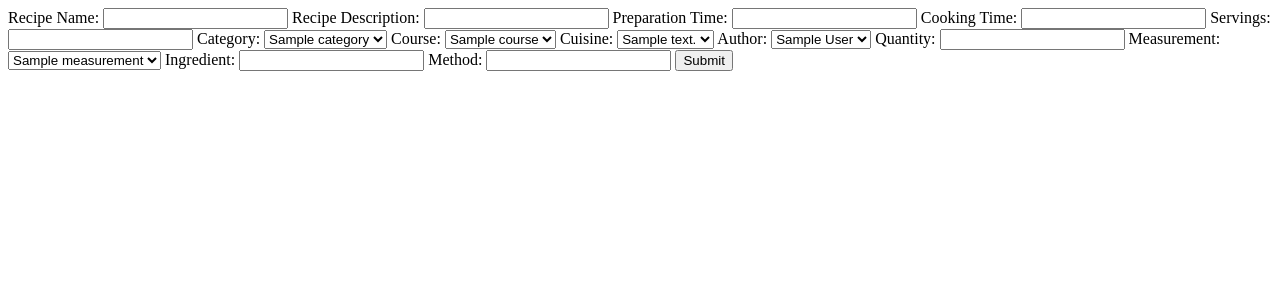
After one commit to jordandaly/cookbook, a Flask app: page /add_recipe in a window 1280 px wide. The commit adds this page. Shown: the top 300 px of the page. Run offline with Flask 2, Linux system fonts and the light colour scheme; tables that the repository leaves empty hold one stand-in row (values such as "Sample post").

Commit message:
add recipe created

```diff
--- a/app.py
+++ b/app.py
@@ -15,7 +15,7 @@ heroku = Heroku(app)
 
 #app.config.from_pyfile('models.py')
 
-from models import db, Recipe, Category, Course, Cuisine, Country, Allergen, Dietary
+from models import db, Recipe, Category, Course, Cuisine, Country, Allergen, Dietary, Author, Measurement, Quantity, Ingredient, Method
 
 #############################HOME PAGE##########################################
 @app.route('/')
@@ -24,12 +24,53 @@ def index():
     recipes_list = Recipe.query.limit(100).all()
     return render_template('index.html', recipe_count=str(recipe_count), recipes_list=recipes_list)
 
-# @app.route('/add_recipe', methods = ['GET','POST'])
-# def add_recipe():
-#     recipe = Recipe(request.form['recipe_name'])
-#     db.session.add(category)
-#     db.session.commit()
-#     return redirect(url_for('index'))
+@app.route('/add_recipe', methods = ['GET','POST'])
+def add_recipe():
+        categories_list = Category.query.limit(100).all()
+        courses_list = Course.query.limit(100).all()
+        cuisines_list = Cuisine.query.limit(100).all()
+        authors_list = Author.query.limit(100).all()
+        measurements_list = Measurement.query.limit(100).all()
+        if request.method == 'POST':
+            recipe_category = Category.query.filter_by(id=request.form['recipe_category']).first()
+            recipe_course = Course.query.filter_by(id=request.form['recipe_course']).first()
+            recipe_cuisine = Cuisine.query.filter_by(id=request.form['recipe_cuisine']).first()
+            recipe_author = Author.query.filter_by(id=request.form['recipe_author']).first()
+
+            recipe = Recipe(request.form['recipe_name'],
+            request.form['recipe_description'],
+            request.form['preparation_time'],
+            request.form['cooking_time'],
+            request.form['servings'],
+            recipe_category,
+            recipe_course,
+            recipe_cuisine,
+            recipe_author)
+
+            db.session.add(recipe)
+
+            quantity_measurement = Measurement.query.filter_by(id=request.form['quantity_measurement']).first()
+            quantity_recipe = Recipe.query.filter_by(id=recipe.id).first()
+            quantity_ingredient = Ingredient(request.form['ingredient'])
+
+            quantity = Quantity(request.form['quantity'],
+            quantity_recipe,
+            quantity_ingredient,
+            quantity_measurement)
+
+            db.session.add(quantity)
+
+            method_recipe = Recipe.query.filter_by(id=recipe.id).first()
+
+            method = Method(request.form['method'],
+            method_recipe)
+
+            db.session.add(method)
+
+            db.session.commit()
+            return redirect(url_for('index'))
+        measurements_list = Measurement.query.limit(100).all()
+        return render_template('add_recipe.html', categories_list=categories_list, courses_list=courses_list, cuisines_list=cuisines_list, authors_list=authors_list, measurements_list=measurements_list)
 
 #############################MANAGE STATIC DATA##########################################
 @app.route('/manage_static_data')
@@ -46,12 +87,18 @@ def manage_static_data():
     country_count = Country.query.count()
     countries_list = Country.query.limit(250).all()
 
+    author_count = Author.query.count()
+    authors_list = Author.query.limit(100).all()
+
     allergen_count = Allergen.query.count()
     allergens_list = Allergen.query.limit(100).all()
 
     dietary_count = Dietary.query.count()
     dietaries_list = Dietary.query.limit(100).all()
-    return render_template('manage_static_data.html', category_count=str(category_count), categories_list=categories_list, course_count=str(course_count), courses_list=courses_list, cuisine_count=str(cuisine_count), cuisines_list=cuisines_list, country_count=str(country_count), countries_list=countries_list, allergen_count=str(allergen_count), allergens_list=allergens_list, dietary_count=str(dietary_count), dietaries_list=dietaries_list)
+
+    measurement_count = Measurement.query.count()
+    measurements_list = Measurement.query.limit(100).all()
+    return render_template('manage_static_data.html', category_count=str(category_count), categories_list=categories_list, course_count=str(course_count), courses_list=courses_list, cuisine_count=str(cuisine_count), cuisines_list=cuisines_list, country_count=str(country_count), countries_list=countries_list, author_count=str(author_count), authors_list=authors_list, allergen_count=str(allergen_count), allergens_list=allergens_list, dietary_count=str(dietary_count), dietaries_list=dietaries_list, measurement_count=str(measurement_count), measurements_list=measurements_list)
 
 #############################CATEGORY##########################################
 @app.route('/add_category', methods = ['POST'])
@@ -85,6 +132,16 @@ def add_country():
     db.session.commit()
     return redirect(url_for('manage_static_data'))
 
+#############################AUTHOR##########################################
+@app.route('/add_author', methods = ['POST'])
+def add_author():
+    author_country = Country.query.filter_by(id=request.form['author_country']).first()
+    author = Author(request.form['author'])
+    author_country.authors.append(author)
+    db.session.add(author_country)
+    db.session.commit()
+    return redirect(url_for('manage_static_data'))
+
 #############################ALLERGEN##########################################
 @app.route('/add_allergen', methods = ['POST'])
 def add_allergen():
@@ -100,7 +157,13 @@ def add_dietary():
     db.session.add(dietary)
     db.session.commit()
     return redirect(url_for('manage_static_data'))
-
+#############################MEASUREMENT##########################################
+@app.route('/add_measurement', methods = ['POST'])
+def add_measurement():
+    measurement = Measurement(request.form['measurement'])
+    db.session.add(measurement)
+    db.session.commit()
+    return redirect(url_for('manage_static_data'))
 
 if __name__ == '__main__':
     app.run()
--- /dev/null
+++ b/templates/add_recipe.html
@@ -0,0 +1,66 @@
+{% extends 'base.html'%} {% block content %}
+<div class="row">
+    <form method="POST" action=/add_recipe>
+        <label for="recipe_name" >Recipe Name:</label>
+        <input type="text" id="recipe_name" name="recipe_name" required>
+
+        <label for="recipe_description" >Recipe Description:</label>
+        <input type="text" id="recipe_description" name="recipe_description">
+
+        <label for="preparation_time" >Preparation Time:</label>
+        <input type="number" id="preparation_time" name="preparation_time" required>
+
+        <label for="cooking_time" >Cooking Time:</label>
+        <input type="number" id="cooking_time" name="cooking_time" required>
+
+        <label for="servings" >Servings:</label>
+        <input type="number" id="servings" name="servings" required>
+
+        <label for="category" >Category:</label>
+        <select id="recipe_category" name="recipe_category">
+            {% for category in categories_list %}
+            <option value="{{category.id}}" SELECTED>{{category.category_name}}</option>
+            {% endfor %}
+        </select>
+
+        <label for="course" >Course:</label>
+        <select id="recipe_course" name="recipe_course">
+            {% for course in courses_list %}
+            <option value="{{course.id}}" SELECTED>{{course.course_name}}</option>
+            {% endfor %}
+        </select>
+
+        <label for="cuisine" >Cuisine:</label>
+        <select id="recipe_cuisine" name="recipe_cuisine">
+            {% for cuisine in cuisines_list %}
+            <option value="{{cuisine.id}}" SELECTED>{{cuisine.cuisine_name}}</option>
+            {% endfor %}
+        </select>
+
+        <label for="author" >Author:</label>
+        <select id="recipe_author" name="recipe_author">
+            {% for author in authors_list %}
+            <option value="{{author.id}}" SELECTED>{{author.author_name}}</option>
+            {% endfor %}
+        </select>
+
+        <label for="quantity" >Quantity:</label>
+        <input type="number" id="quantity" name="quantity" required>
+
+        <label for="quantity_measurement" >Measurement:</label>
+        <select id="quantity_measurement" name="quantity_measurement">
+            {% for measurement in measurements_list %}
+            <option value="{{measurement.id}}" SELECTED>{{measurement.measurement_name}}</option>
+            {% endfor %}
+        </select>
+
+        <label for="ingredient" >Ingredient:</label>
+        <input type="text" id="ingredient" name="ingredient" required>
+
+        <label for="method" >Method:</label>
+        <input type="text" id="method" name="method" required>
+
+        <button>Submit</button>
+    </form>
+</div>
+{% endblock %}
--- a/templates/index.html
+++ b/templates/index.html
@@ -1,5 +1,6 @@
 {% extends 'base.html'%} {% block content %}
 <p><a href="{{ url_for('manage_static_data') }}">Manage Static Data</a></p>
+<p><a href="{{ url_for('add_recipe') }}">Add New Recipe</a></p>
 <div class="row">
     <p>{{ recipe_count }}</p>
     {% for recipe in recipes_list %}
```
Also changed, not shown: models.py (+9 -9 lines), templates/manage_static_data.html (+39 -0 lines).
